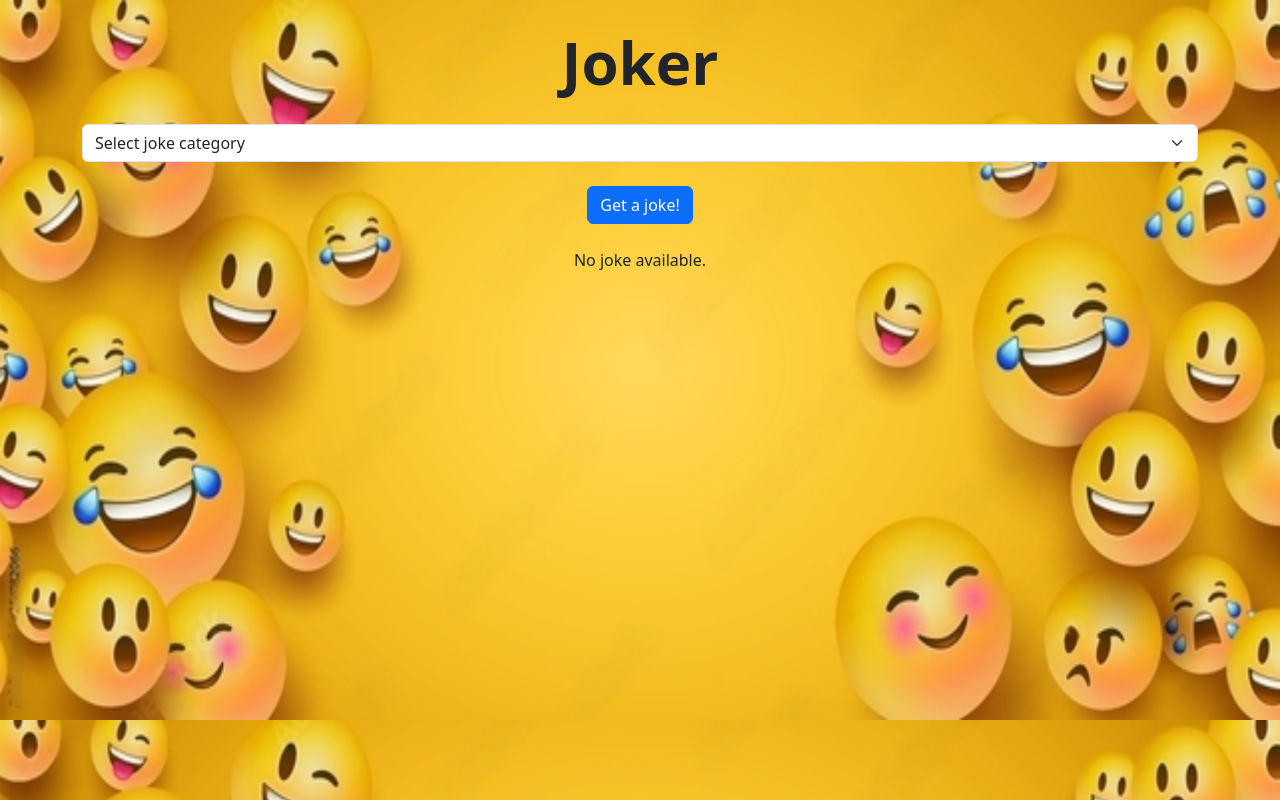
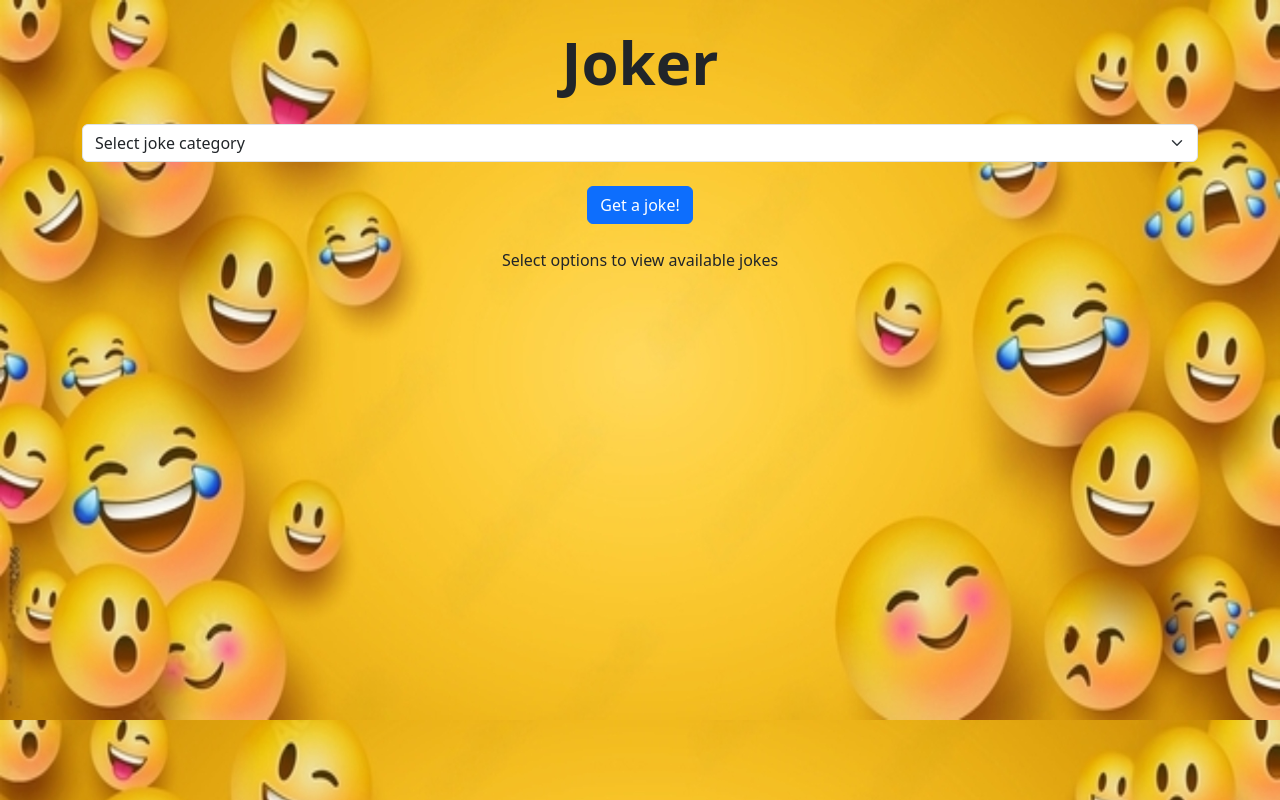
Before and after one commit to MuchokiDavid/Joker, a React (Create React App) app: page / in a window 1280 px wide. Built offline with nearby package versions, Linux system fonts and the light colour scheme.

Commit message:
Finished task

```diff
--- a/src/Components/JokeDisplay.js
+++ b/src/Components/JokeDisplay.js
@@ -26,7 +26,7 @@ function JokeDisplay({joke, setup, delivery}) {
     // Handle the case where none of the expected props are present
     content = (
       <div className='w-full'>
-        <p>No joke available.</p>
+        <p>Select options to view available jokes</p>
       </div>
     );
   }
```
